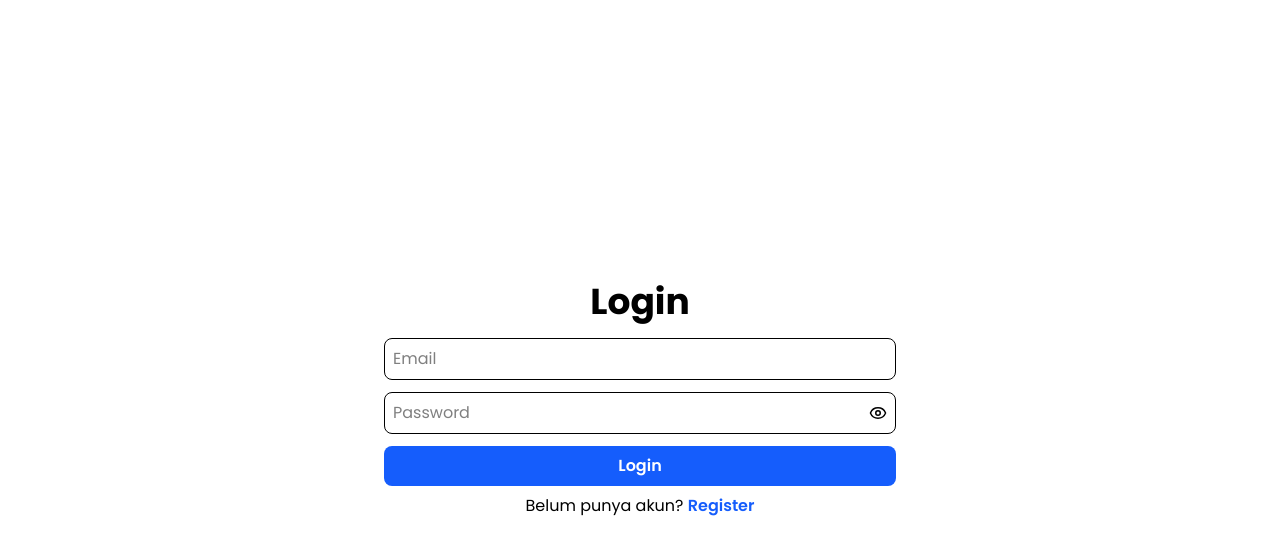
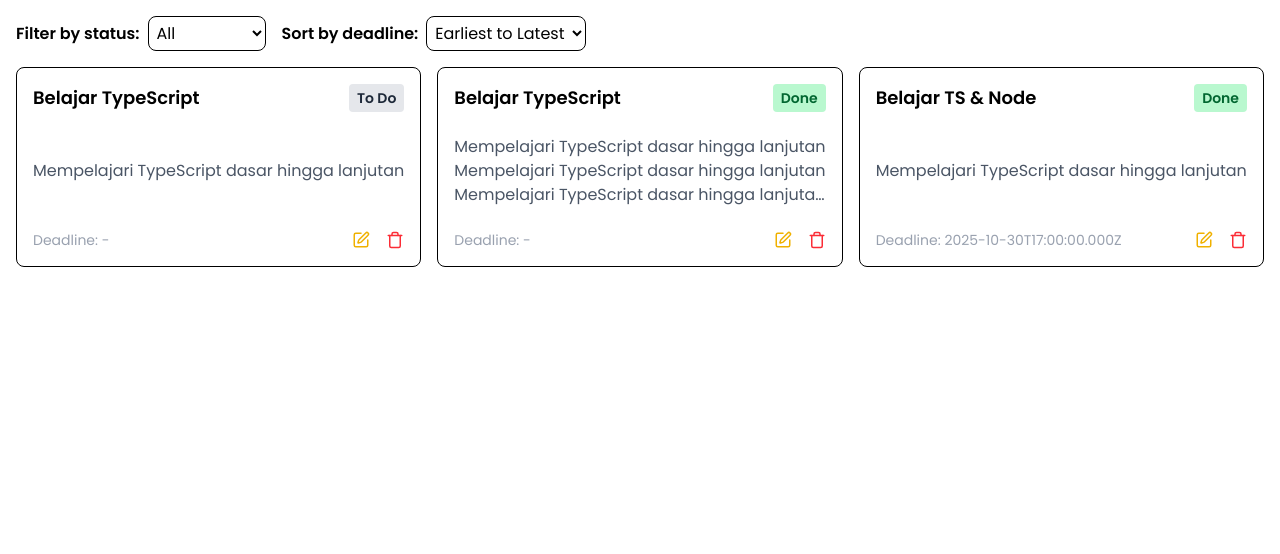
Before and after one commit to akusyaiful/task-management, a React (Vite) app in the folder frontend/: page /tasks in a window 1280 px wide. Before the commit this address led to /login. Shown: the top 554 px of the page. Built offline with nearby package versions, Linux system fonts and the light colour scheme.

Commit message:
feat: create task component & task page UI

```diff
--- a/frontend/package.json
+++ b/frontend/package.json
@@ -10,6 +10,7 @@
     "preview": "vite preview"
   },
   "dependencies": {
+    "@tailwindcss/line-clamp": "^0.4.4",
     "@tailwindcss/vite": "^4.1.14",
     "lucide-react": "^0.546.0",
     "react": "^19.1.1",
--- /dev/null
+++ b/frontend/src/components/tasks/TaskCard.tsx
@@ -0,0 +1,37 @@
+import { SquarePen, Trash } from "lucide-react";
+import ChipStatus from "../ui/ChipStatus";
+
+interface TaskCardProps {
+  title: string;
+  description?: string;
+  status: "To Do" | "In Progress" | "Done";
+  deadline?: string;
+}
+
+export default function TaskCard({
+  title,
+  description,
+  status,
+  deadline,
+}: TaskCardProps) {
+  return (
+    <div className="border rounded-lg p-4 flex flex-col justify-between min-h-[200px]">
+      <div className="flex justify-between items-center mb-2">
+        <h3 className="font-semibold text-lg">{title}</h3>
+        <ChipStatus status={status} />
+      </div>
+      {description && (
+        <p className="text-gray-600 mb-2 overflow-hidden text-ellipsis text-left line-clamp-3">
+          {description}
+        </p>
+      )}
+      <div className="flex justify-between items-center">
+        <p className="text-gray-400 text-sm">Deadline: {deadline || "-"}</p>
+        <div className="flex gap-4 justify-end">
+          <SquarePen size={18} className="text-yellow-500" />
+          <Trash size={18} className="text-red-500" />
+        </div>
+      </div>
+    </div>
+  );
+}
--- /dev/null
+++ b/frontend/src/components/tasks/TaskFilterSort.tsx
@@ -0,0 +1,23 @@
+export default function TaskFilterSort() {
+  return (
+    <div className="flex flex-col sm:flex-row gap-4 mb-4 items-start sm: items-center">
+      <div>
+        <label className="mr-2 font-semibold">Filter by status:</label>
+        <select className="border rounded-lg p-1">
+          <option value="All">All</option>
+          <option value="To Do">To Do</option>
+          <option value="In Progress">In Progress</option>
+          <option value="Done">Done</option>
+        </select>
+      </div>
+
+      <div>
+        <label className="mr-2 font-semibold">Sort by deadline:</label>
+        <select className="border rounded-lg p-1">
+          <option value="asc">Earliest to Latest</option>
+          <option value="desc">Latest to Earliest</option>
+        </select>
+      </div>
+    </div>
+  );
+}
--- /dev/null
+++ b/frontend/src/components/tasks/TaskList.tsx
@@ -0,0 +1,58 @@
+import TaskCard from "./TaskCard";
+import TaskFilterSort from "./TaskFilterSort";
+
+const tasks = [
+  {
+    task_id: 3,
+    user_id: 1,
+    title: "Belajar TypeScript",
+    description: "Mempelajari TypeScript dasar hingga lanjutan",
+    status: "To Do",
+    deadline: null,
+    created_by: "syaiful",
+    created_at: "2025-10-16T17:39:10.000Z",
+    updated_at: "2025-10-16T17:39:10.000Z",
+  },
+  {
+    task_id: 2,
+    user_id: 1,
+    title: "Belajar TypeScript",
+    description:
+      "Mempelajari TypeScript dasar hingga lanjutan Mempelajari TypeScript dasar hingga lanjutan Mempelajari TypeScript dasar hingga lanjutan Mempelajari TypeScript dasar hingga lanjutan Mempelajari TypeScript dasar hingga lanjutan",
+    status: "Done",
+    deadline: null,
+    created_by: "syaiful",
+    created_at: "2025-10-16T17:39:02.000Z",
+    updated_at: "2025-10-16T17:39:52.000Z",
+  },
+  {
+    task_id: 1,
+    user_id: 1,
+    title: "Belajar TS & Node",
+    description: "Mempelajari TypeScript dasar hingga lanjutan",
+    status: "Done",
+    deadline: "2025-10-30T17:00:00.000Z",
+    created_by: "syaiful",
+    created_at: "2025-10-16T16:56:06.000Z",
+    updated_at: "2025-10-16T17:04:28.000Z",
+  },
+];
+
+export default function TaskList() {
+  return (
+    <div className="p-4">
+      <TaskFilterSort />
+      <div className="grid grid-cols-1 sm:grid-cols-2 lg:grid-cols-3 gap-4 ">
+        {tasks.map((task) => (
+          <TaskCard
+            key={task.task_id}
+            title={task.title}
+            description={task.description}
+            status={task.status as "To Do" | "In Progress" | "Done"}
+            deadline={task.deadline ?? undefined}
+          />
+        ))}
+      </div>
+    </div>
+  );
+}
--- /dev/null
+++ b/frontend/src/components/ui/ChipStatus.tsx
@@ -0,0 +1,19 @@
+interface ChipProps {
+  status: "To Do" | "In Progress" | "Done";
+}
+
+const chipColor: Record<string, string> = {
+  "To Do": "bg-gray-200 text-gray-800",
+  "In Progress": "bg-yellow-200 text-yellow-800",
+  Done: "bg-green-200 text-green-800",
+};
+
+export default function ChipStatus({ status }: ChipProps) {
+  return (
+    <div
+      className={`px-2 py-1 rounded text-sm font-semibold ${chipColor[status]}`}
+    >
+      {status}
+    </div>
+  );
+}
--- a/frontend/src/pages/Tasks/TaskPage.tsx
+++ b/frontend/src/pages/Tasks/TaskPage.tsx
@@ -1,5 +1,9 @@
-import React from "react";
+import TaskList from "../../components/tasks/TaskList";
 
 export default function TaskPage() {
-  return <div>Tasks</div>;
+  return (
+    <div>
+      <TaskList />
+    </div>
+  );
 }
--- a/frontend/src/routes/ProtectedRoute.tsx
+++ b/frontend/src/routes/ProtectedRoute.tsx
@@ -1,6 +1,7 @@
 import { Navigate, Outlet } from "react-router";
 
 export default function ProtectedRoute() {
-  const token = localStorage.getItem("token");
-  return token ? <Outlet /> : <Navigate to="/login" replace />;
+  // const token = localStorage.getItem("token");
+  // return token ? <Outlet /> : <Navigate to="/login" replace />;
+  return <Outlet />;
 }
--- /dev/null
+++ b/frontend/tailwind.config.ts
@@ -0,0 +1,12 @@
+import type { Config } from "tailwindcss";
+import lineClamp from "@tailwindcss/line-clamp";
+
+const config: Config = {
+  content: ["./src/**/*.{js,ts,jsx,tsx}"],
+  theme: {
+    extend: {},
+  },
+  plugins: [lineClamp],
+};
+
+export default config;
```
Also changed, not shown: 1 other file (tests, documents, lock files or other folders).
